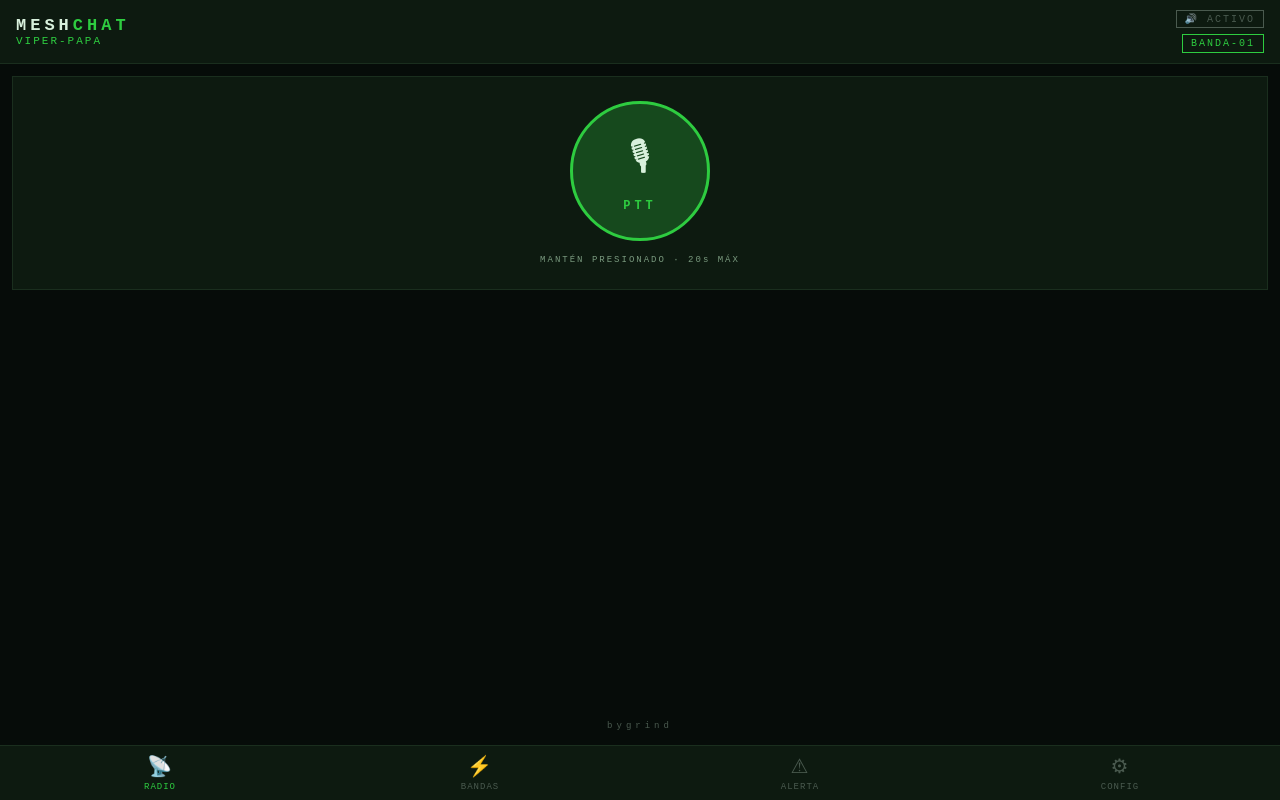
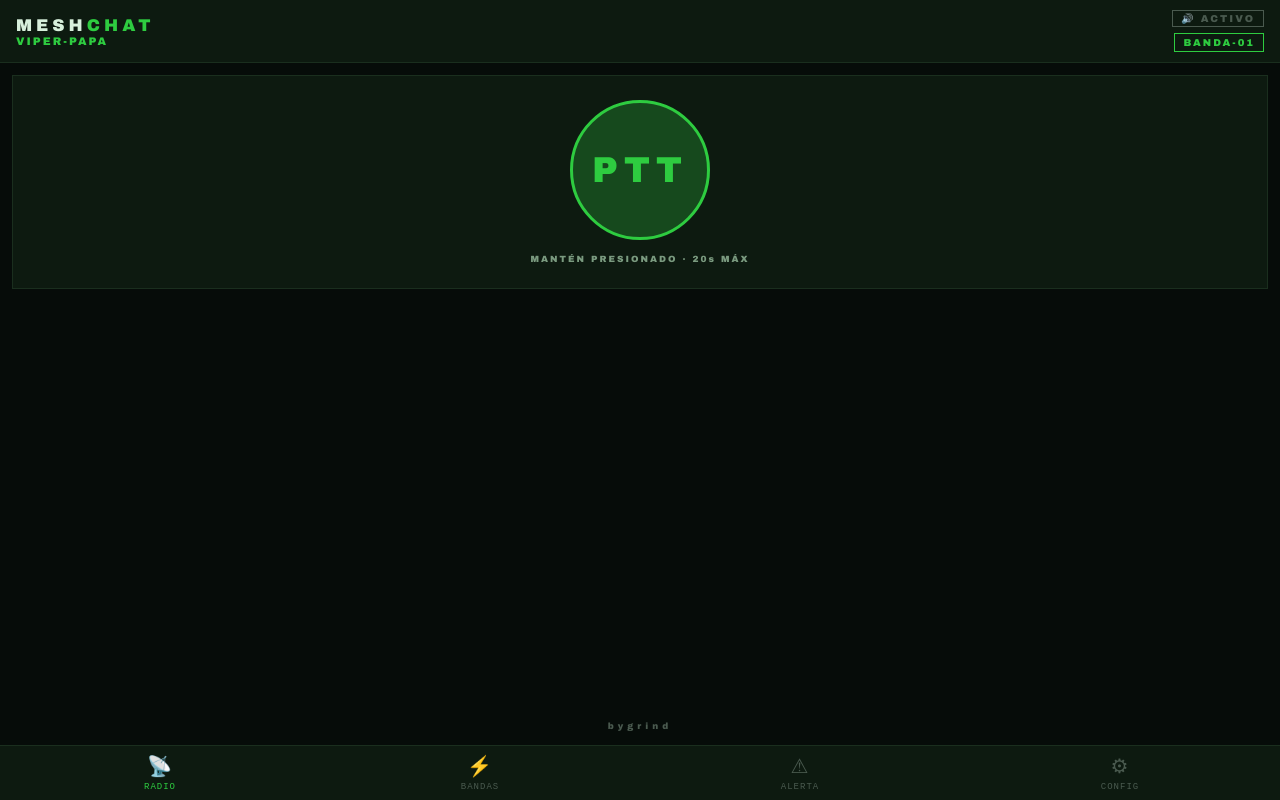
Before and after one commit to rawlepew-netizen/meshchat, a website: page www/index.html in a window 1280 px wide. Drawn offline with Linux system fonts and the light colour scheme.

Commit message:
fix font Arial Black

```diff
--- a/www/index.html
+++ b/www/index.html
@@ -17,7 +17,7 @@
   --safe-bot:env(safe-area-inset-bottom,0px);
 }
 *{box-sizing:border-box;margin:0;padding:0;-webkit-tap-highlight-color:transparent;}
-html,body{height:100%;background:var(--bg);color:var(--white);font-family:'Courier New',monospace;overflow:hidden;}
+html,body{height:100%;background:var(--bg);color:var(--white);font-family:'Arial Black',Arial,sans-serif;font-weight:900;overflow:hidden;}
 body{display:flex;flex-direction:column;padding-top:var(--safe-top);padding-bottom:var(--safe-bot);}
 
 /* HEADER */
@@ -46,7 +46,7 @@ body{display:flex;flex-direction:column;padding-top:var(--safe-top);padding-bott
 #ptt-btn.tx{border-color:var(--red);background:var(--red-glow);}
 #ptt-btn.tx #ptt-ring{border-color:var(--red);}
 #ptt-icon{font-size:38px;}
-#ptt-label{font-size:12px;font-weight:900;letter-spacing:4px;margin-top:4px;color:var(--green);}
+#ptt-label{font-size:36px;font-weight:700;letter-spacing:6px;color:var(--green);font-family:'Arial Black',Arial,sans-serif;}
 #ptt-btn.tx #ptt-label{color:var(--red);}
 #ptt-hint{margin-top:14px;font-size:9px;color:var(--gray-light);letter-spacing:2px;}
 
@@ -148,7 +148,6 @@ body{display:flex;flex-direction:column;padding-top:var(--safe-top);padding-bott
         <div id="ptt-btn"
           ontouchstart="pttStart(event)" ontouchend="pttEnd(event)"
           onmousedown="pttStart(event)" onmouseup="pttEnd(event)" onmouseleave="pttEnd(event)">
-          <div id="ptt-icon">🎙</div>
           <div id="ptt-label">PTT</div>
         </div>
       </div>
@@ -350,7 +349,6 @@ async function pttStart(e) {
 
   const btn = document.getElementById('ptt-btn');
   btn.classList.add('tx');
-  document.getElementById('ptt-icon').textContent = '📡';
   document.getElementById('ptt-label').textContent = 'TX';
   document.getElementById('ptt-hint').textContent = 'TRANSMITIENDO...';
   animatePTTRing(true);
@@ -382,7 +380,6 @@ async function pttEnd(e) {
 
   const btn = document.getElementById('ptt-btn');
   btn.classList.remove('tx');
-  document.getElementById('ptt-icon').textContent = '🎙';
   document.getElementById('ptt-label').textContent = 'PTT';
   document.getElementById('ptt-hint').textContent = 'MANTÉN PRESIONADO · 20s MÁX';
   animatePTTRing(false);
```
